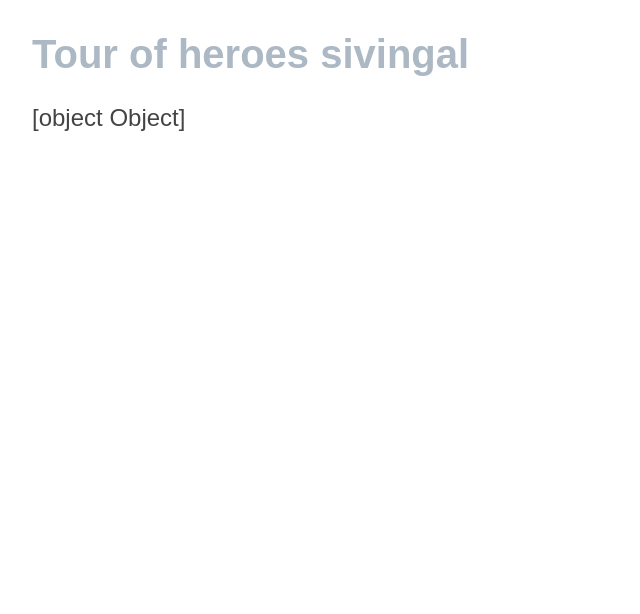
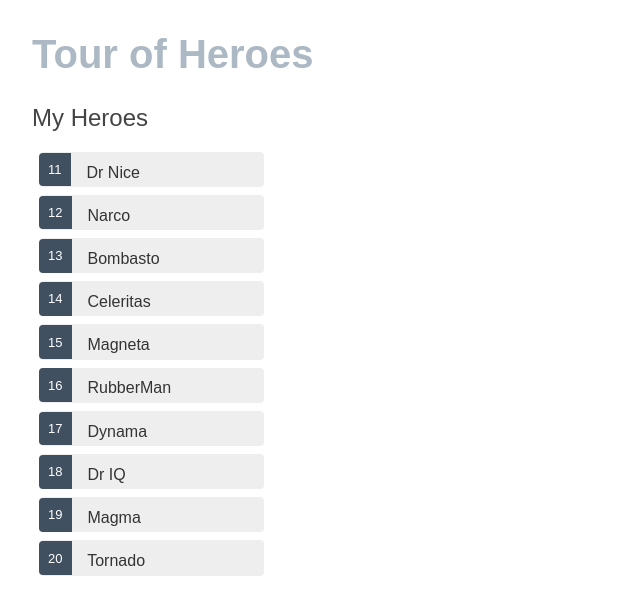
Before and after one commit to josedaniel187/her, an Angular app: page / in a window 1280 px wide. Shown: the top 614 px of the page, without its empty margins (0-640 px from the left). Built offline with nearby package versions, Linux system fonts and the light colour scheme.

Commit message:
añadiendo Css

```diff
--- a/src/app/app.component.ts
+++ b/src/app/app.component.ts
@@ -6,5 +6,5 @@ import { Component } from '@angular/core';
   styleUrls: ['./app.component.css']
 })
 export class AppComponent {
-  title = 'Tour of  heroes sivingal';
+  title = 'Tour of Heroes';
 }
--- a/src/app/app.module.ts
+++ b/src/app/app.module.ts
@@ -1,5 +1,6 @@
+import { BrowserModule } from '@angular/platform-browser';
 import { NgModule } from '@angular/core';
-import { BrowserModule } from '@angular/platform-browser';
+import { FormsModule } from '@angular/forms'; // <-- NgModel lives here
 
 import { AppComponent } from './app.component';
 import { HeroesComponent } from './heroes/heroes.component';
@@ -10,7 +11,8 @@ import { HeroesComponent } from './heroes/heroes.component';
     HeroesComponent
   ],
   imports: [
-    BrowserModule
+    BrowserModule,
+    FormsModule
   ],
   providers: [],
   bootstrap: [AppComponent]
--- a/src/app/hero.ts
+++ b/src/app/hero.ts
@@ -1,4 +1,4 @@
 export interface Hero {
-    id: number;
-    name: string;
-  }
+  id: number;
+  name: string;
+}
--- a/src/app/heroes/heroes.component.css
+++ b/src/app/heroes/heroes.component.css
@@ -0,0 +1,51 @@
+.heroes {
+    margin: 0 0 2em 0;
+    list-style-type: none;
+    padding: 0;
+    width: 15em;
+  }
+  .heroes li {
+    cursor: pointer;
+    position: relative;
+    left: 0;
+    background-color: #EEE;
+    margin: .5em;
+    padding: .3em 0;
+    height: 1.6em;
+    border-radius: 4px;
+  }
+  .heroes li:hover {
+    color: #2c3a41;
+    background-color: #e6e6e6;
+    left: .1em;
+  }
+  .heroes li.selected {
+    background-color: black;
+    color: white;
+  }
+  .heroes li.selected:hover {
+    background-color: #505050;
+    color: white;
+  }
+  .heroes li.selected:active {
+    background-color: black;
+    color: white;
+  }
+  .heroes .badge {
+    display: inline-block;
+    font-size: small;
+    color: white;
+    padding: 0.8em 0.7em 0 0.7em;
+    background-color:#405061;
+    line-height: 1em;
+    position: relative;
+    left: -1px;
+    top: -4px;
+    height: 1.8em;
+    margin-right: .8em;
+    border-radius: 4px 0 0 4px;
+  }
+
+  input {
+    padding: .5rem;
+  }
--- a/src/app/heroes/heroes.component.html
+++ b/src/app/heroes/heroes.component.html
@@ -1 +1,19 @@
-<h2>{{hero}}</h2>
+<h2>My Heroes</h2>
+<ul class="heroes">
+  <li *ngFor="let hero of heroes"
+    [class.selected]="hero === selectedHero"
+    (click)="onSelect(hero)">
+    <span class="badge">{{hero.id}}</span> {{hero.name}}
+  </li>
+</ul>
+
+<div *ngIf="selectedHero">
+
+  <h2>{{selectedHero.name | uppercase}} Details</h2>
+  <div><span>id: </span>{{selectedHero.id}}</div>
+  <div>
+    <label for="hero-name">Hero name: </label>
+    <input id="hero-name" [(ngModel)]="selectedHero.name" placeholder="name">
+  </div>
+
+</div>
--- a/src/app/heroes/heroes.component.ts
+++ b/src/app/heroes/heroes.component.ts
@@ -1,20 +1,24 @@
 import { Component, OnInit } from '@angular/core';
 import { Hero } from '../hero';
+import { HEROES } from '../mock-heroes';
 
 @Component({
   selector: 'app-heroes',
   templateUrl: './heroes.component.html',
   styleUrls: ['./heroes.component.css']
 })
+
 export class HeroesComponent implements OnInit {
-  hero: Hero = {
-    id: 1,
-    name: 'Windstorm'
-  };
+
+  heroes = HEROES;
+  selectedHero?: Hero;
 
   constructor() { }
 
   ngOnInit() {
   }
 
+  onSelect(hero: Hero): void {
+    this.selectedHero = hero;
+  }
 }
--- /dev/null
+++ b/src/app/mock-heroes.ts
@@ -0,0 +1,14 @@
+import { Hero } from './hero';
+
+export const HEROES: Hero[] = [
+  { id: 11, name: 'Dr Nice' },
+  { id: 12, name: 'Narco' },
+  { id: 13, name: 'Bombasto' },
+  { id: 14, name: 'Celeritas' },
+  { id: 15, name: 'Magneta' },
+  { id: 16, name: 'RubberMan' },
+  { id: 17, name: 'Dynama' },
+  { id: 18, name: 'Dr IQ' },
+  { id: 19, name: 'Magma' },
+  { id: 20, name: 'Tornado' }
+];
```
Also changed, not shown: src/app/app.component.html (line endings or trailing spaces).
